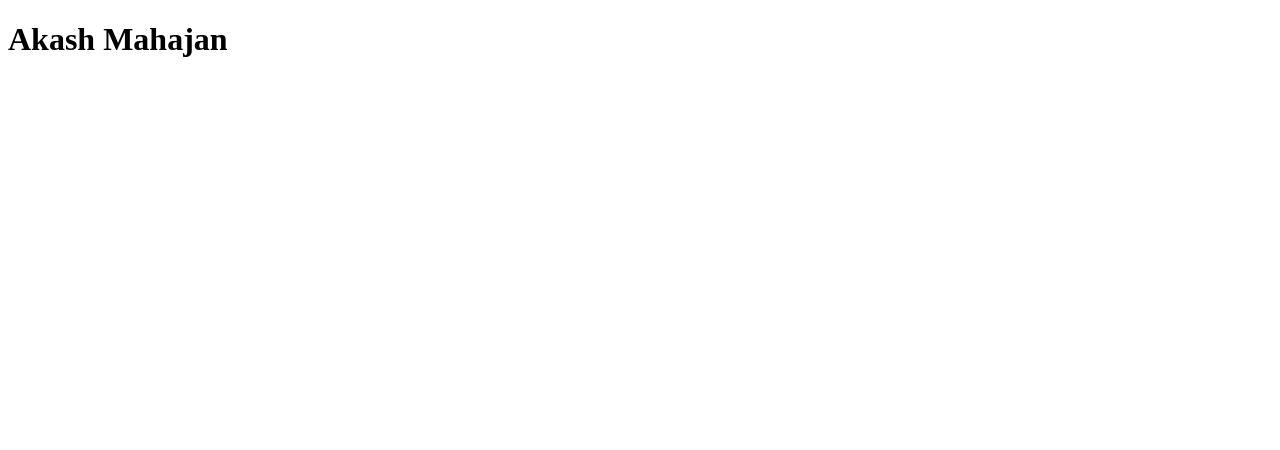
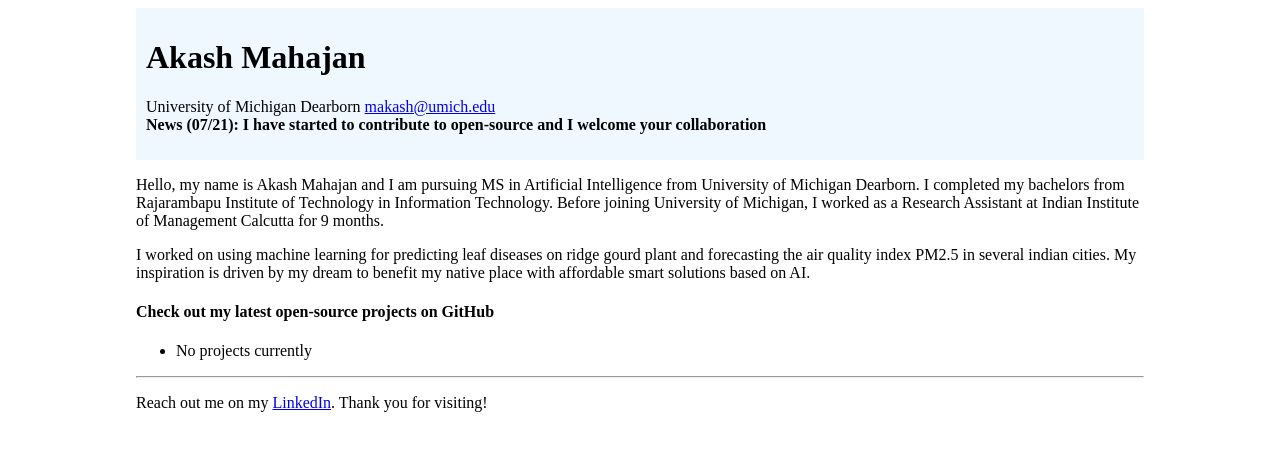
Before and after one commit to punarvas/portfolio, a plain HTML site: page index.html in a window 1280 px wide. Drawn offline with Linux system fonts and the light colour scheme.

Commit message:
Add styles

```diff
--- a/index.html
+++ b/index.html
@@ -1,11 +1,47 @@
 <!DOCTYPE html>
 <html lang="en">
+
 <head>
     <meta charset="UTF-8">
     <meta name="viewport" content="width=device-width, initial-scale=1.0">
+    <link rel="stylesheet" href="style.css">
+
     <title>Akash Mahajan | Personal page</title>
 </head>
+
 <body>
-    <h1>Akash Mahajan</h1>
+
+    <header>
+        <h1>Akash Mahajan</h1>
+        <p>University of Michigan Dearborn <a href="mailto:makash@umich.edu">makash@umich.edu</a><br />
+            <b>News (07/21): I have started to contribute to open-source and I welcome your collaboration</b>
+        </p>
+    </header>
+
+
+    <p>Hello, my name is Akash Mahajan and I am pursuing MS in Artificial Intelligence from University of Michigan
+        Dearborn.
+        I completed my bachelors from Rajarambapu Institute of Technology in Information Technology. Before joining
+        University of
+        Michigan, I worked as a Research Assistant at Indian Institute of Management Calcutta for 9 months.
+    </p>
+
+    <p>I worked on using machine learning for predicting leaf diseases on ridge gourd plant and forecasting the air
+        quality index PM2.5
+        in several indian cities. My inspiration is driven by my dream to benefit my native place with affordable smart
+        solutions based on AI.</p>
+
+    <h4>Check out my latest open-source projects on GitHub</h4>
+    <ul>
+        <li>No projects currently</li>
+    </ul>
+
+    <footer>
+        <hr />
+        <p>Reach out me on my <a href="https://www.linkedin.com/in/thisisakashmahajan">LinkedIn</a>. Thank you for
+            visiting!</p>
+    </footer>
+
 </body>
+
 </html>
--- /dev/null
+++ b/style.css
@@ -0,0 +1,9 @@
+/*Styles for index.html*/
+body {
+    padding: 0% 10% 0% 10%;  /*top, right, bottom, left*/
+}
+
+header {
+    padding: 10px;
+    background-color: aliceblue;
+}
```
